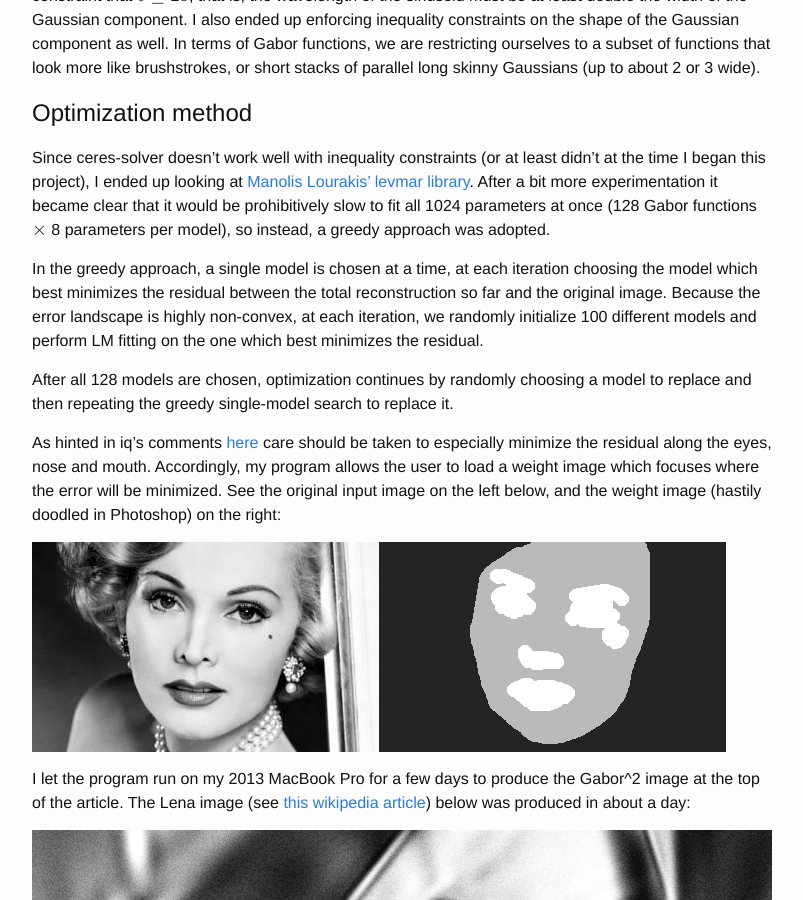
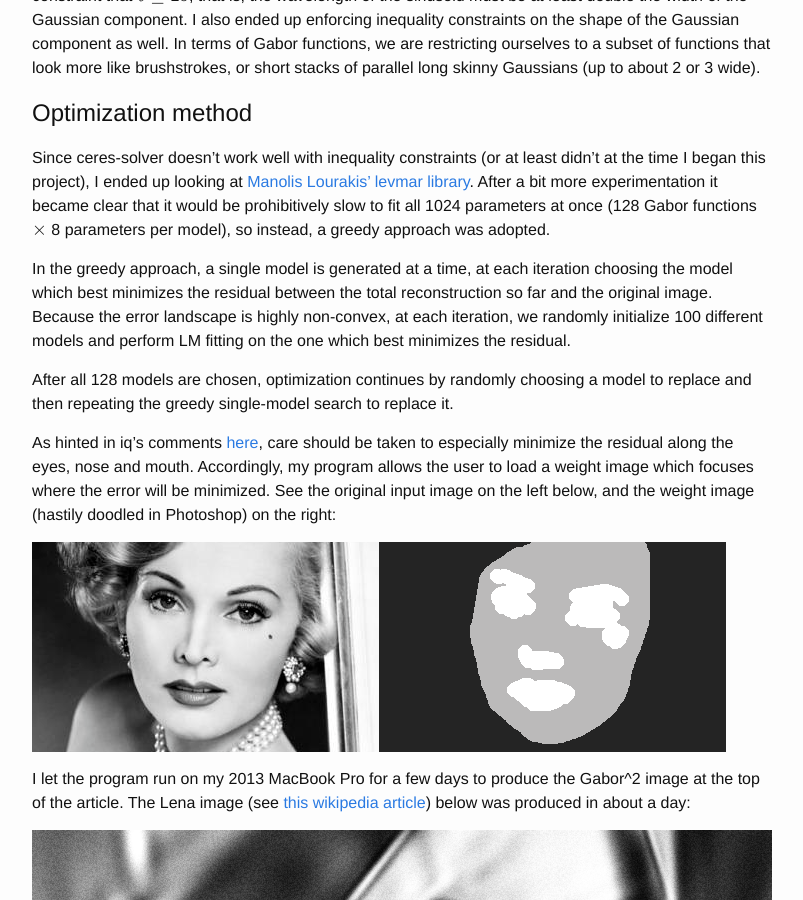
Before and after one commit to mzucker/mzucker.github.io, a Jekyll site: the page built from _posts/2016-08-01-gabor-2.md, in a window 1280 px wide and 900 px high, scrolled down 2081 px. Shown: the whole window, without its empty margins (238-1041 px from the left). Built offline with Jekyll 4.4.1, drawn with Linux system fonts in a browser that asks for light colours; formulas are drawn with MathJax 3; comment, search, counter and statistics services are not loaded; some of the changed lines change nothing that is shown; some of the changed text lies outside the part shown.

Commit message:
small edits

```diff
--- a/_posts/2016-08-01-gabor-2.md
+++ b/_posts/2016-08-01-gabor-2.md
@@ -9,7 +9,7 @@
 
 ![Gabor^2, get it?](/images/gabor2.png)
 
-The above picture is a detail of a photo of [Zsa Zsa
+The above picture is a detail of a [photo](http://www.instyle.com/celebrity/gallery-vintage-photos-zsa-zsa-gabor) of [Zsa Zsa
 Gabor](http://www.instyle.com/celebrity/gallery-vintage-photos-zsa-zsa-gabor)
 reconstructed with 128 [Gabor
 functions](https://en.wikipedia.org/wiki/Gabor_filter). You can see an
@@ -24,7 +24,7 @@
 Audrey](https://www.shadertoy.com/view/4df3D8), [Dave_Hoskins' Sharbat
 Gula](https://www.shadertoy.com/view/XslSRs) (warning: long
 load/compile time), and [and's
-Terminator](https://www.shadertoy.com/view/MdSXzG).
+Terminator](https://www.shadertoy.com/view/MdSXzG) (especially wow).
 
 For a long time, I had wanted to see how Gabor functions could be used
 to reconstruct images, so I decided to give it a try.  A single gabor
@@ -88,7 +88,7 @@
 slow to fit all 1024 parameters at once (128 Gabor functions $$\times$$
 8 parameters per model), so instead, a greedy approach was adopted.
 
-In the greedy approach, a single model is chosen at a time, at each
+In the greedy approach, a single model is generated at a time, at each
 iteration choosing the model which best minimizes the residual between
 the total reconstruction so far and the original image. Because the
 error landscape is highly non-convex, at each iteration, we randomly
@@ -99,7 +99,7 @@
 choosing a model to replace and then repeating the greedy single-model
 search to replace it.
 
-As hinted in iq's comments [here](https://www.shadertoy.com/view/4df3D8)
+As hinted in iq's comments [here](https://www.shadertoy.com/view/4df3D8),
 care should be taken to especially minimize the residual along the
 eyes, nose and mouth. Accordingly, my program allows the user to load
 a weight image which focuses where the error will be minimized. See
```
